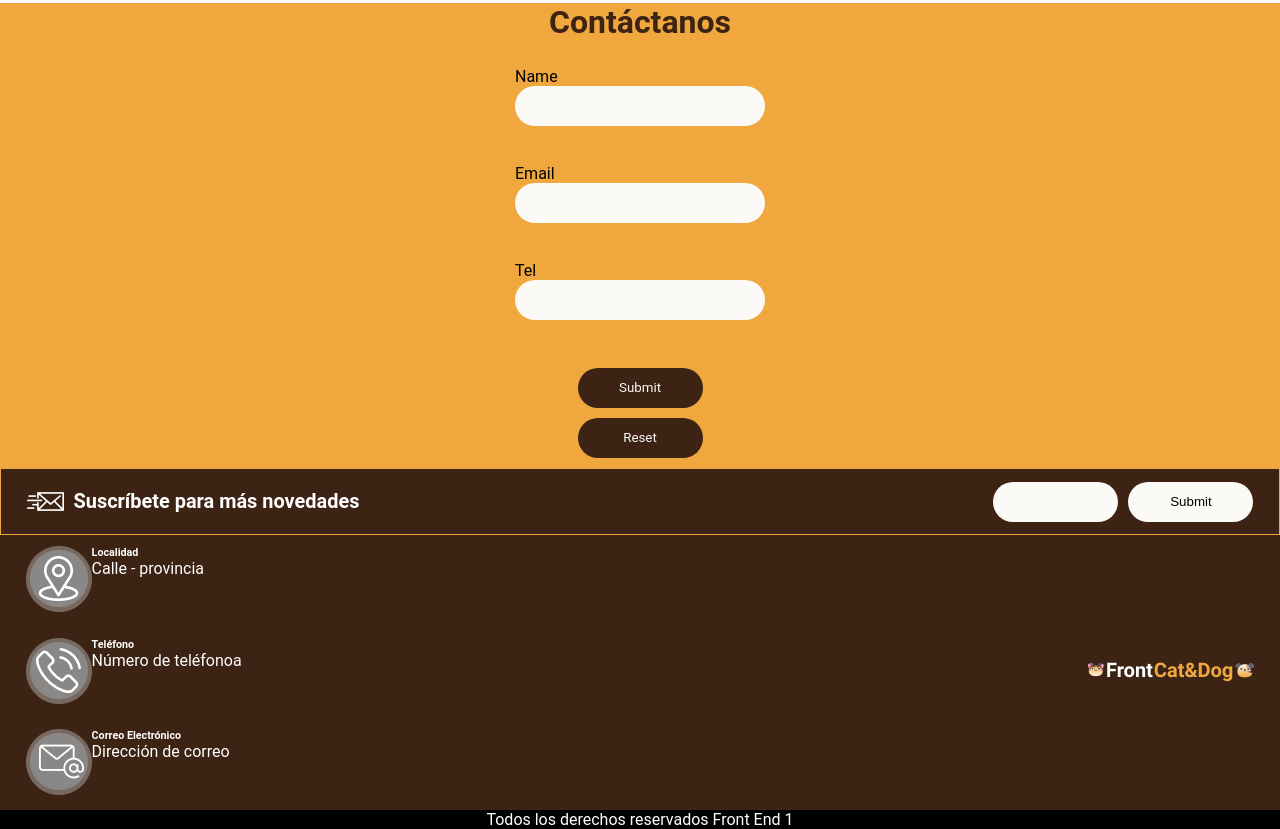
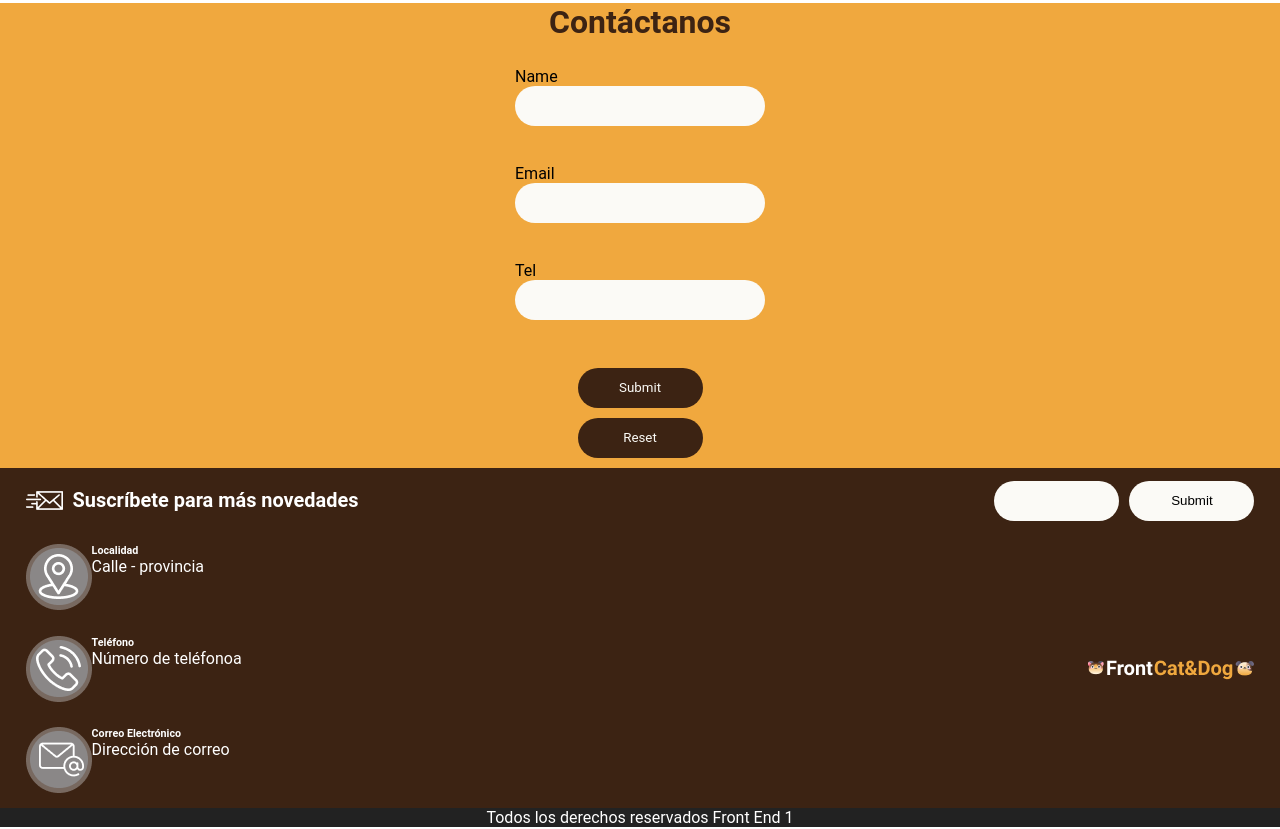
Before and after one commit to ezestom/Frontend1-New-Petshop, a plain HTML site: page index.html in a window 1280 px wide. Shown: the part 1431-2260 px from the top of the page. Drawn offline with Linux system fonts and the light colour scheme.

Commit message:
arregle section suscribite

```diff
--- a/css/style.css
+++ b/css/style.css
@@ -205,7 +205,6 @@ section.suscribite{
     flex-wrap: wrap;
     color: white;
     font-size: 1.5rem;
-    border: #F0A83E 1px solid;
 
 }
 
@@ -244,7 +243,7 @@ section.localidad article>div{
 /*footer*/
 
 footer{
-    background-color: black;
+    background-color: #222222;
     color: white;
     font-size: 1rem;
     text-align: center;
```
